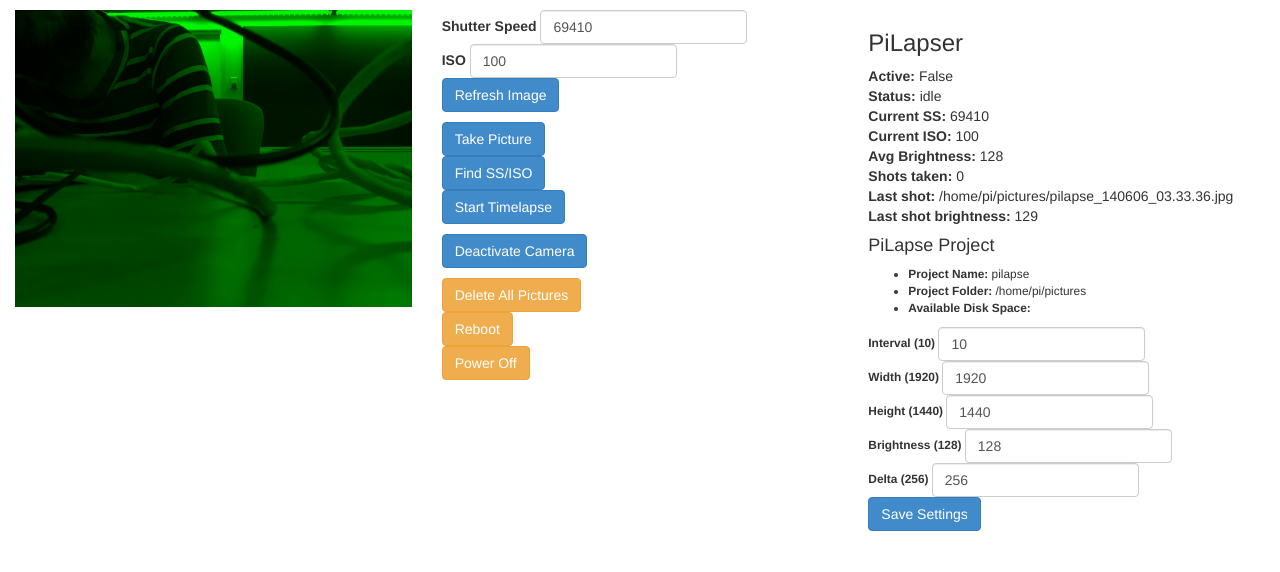
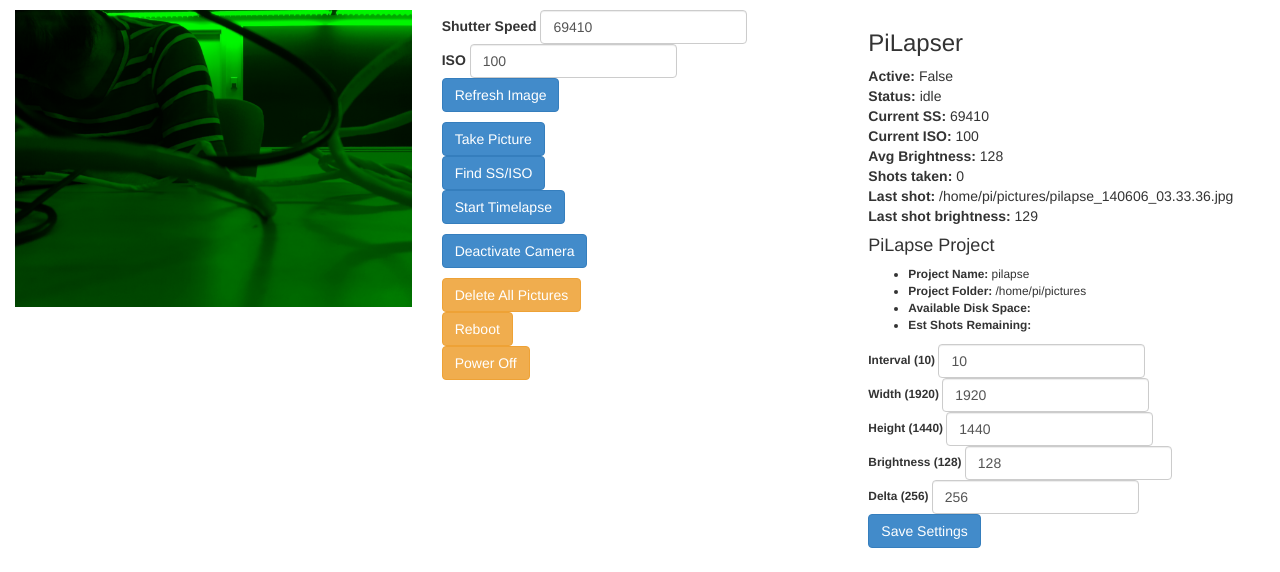
Before and after one commit to sdenton4/pipic, a Django app: page / in a window 1280 px wide. Shown: the top 572 px of the page. Run offline with Django 3.2, Linux system fonts and the light colour scheme; data comes from the database, SQL or seed files in the repository; both versions use the stored data as it was after the commit; parts of the project's set-up code (start-up, migrations or seed data) failed here and were passed over; some libraries are stand-ins or nearby versions.

Commit message:
Filesizes in web interface

```diff
--- a/djpilapse/djpilapp/static/js/pilapse.js
+++ b/djpilapse/djpilapp/static/js/pilapse.js
@@ -139,6 +139,7 @@
                       $('#alertBox').hide()
                       $('#jsontarget').html(data['time']);
                       $('#diskfree').html(data['diskfree']);
+                      $('#remaining').html(data['remaining']);
                       $('#pilapse_ss').html(data['ss']);
                       $('#pilapse_iso').html(data['iso']);
                       $('#pilapse_lastbr').html(data['lastbr']);
--- a/djpilapse/djpilapp/views.py
+++ b/djpilapse/djpilapp/views.py
@@ -2,7 +2,7 @@
 
 import subprocess, json
 from time import time, strftime
-from os import statvfs
+from os import statvfs, stat
 from django.http import HttpResponse
 from django.template import Context
 from django.template.loader import get_template
@@ -72,6 +72,8 @@
     Q=timelapser.objects.all()[0]
     Q.set_active(False)
     Q.set_status('idle')
+    Q.set_active(False)
+    Q.set_status('idle')
     return HttpResponse('')
 
 def reboot(request):
@@ -108,10 +110,17 @@
     Q=timelapser.objects.all()[0]
     P=Q.project
     s=statvfs('/')
-    free=str(s.f_bsize*s.f_bavail/(1024*1024))+' Mb'
+    df=s.f_bsize*s.f_bavail
+    try:
+        size=stat(Q.lastshot).st_size
+        remaining=int(float(df)/size)
+    except:
+        remaining=''
+    free=str(df/(1024*1024))+' Mb'
     jsondict={
         'time'  : strftime('%H:%M:%S--%m-%d-%y'),
-        'diskfree'    : free,
+        'diskfree'  : free,
+        'remaining' : remaining,
 
         'ss'    : Q.ss,
         'iso'   : Q.iso,
--- a/djpilapse/templates/index.html
+++ b/djpilapse/templates/index.html
@@ -122,6 +122,7 @@
         <li><b>Project Name:</b> {{project.project_name}}</li>
         <li><b>Project Folder:</b> {{project.folder}}</li>
         <li><b>Available Disk Space:</b> <span id='diskfree'></span></li>
+        <li><b>Est Shots Remaining:</b> <span id='remaining'></span></li>
         </ul>
         <form id="projectForm" class="form-inline" role="form">
           <div class="form-group">
```
Also changed, not shown: djpilapse/djpilapse.db.
